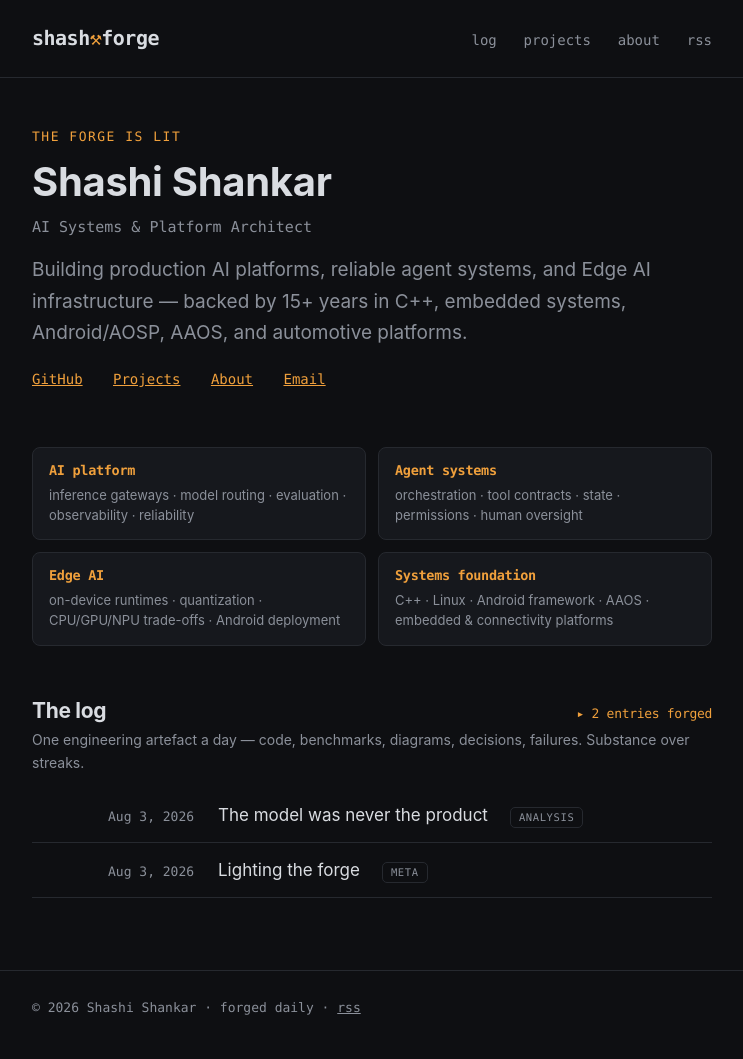
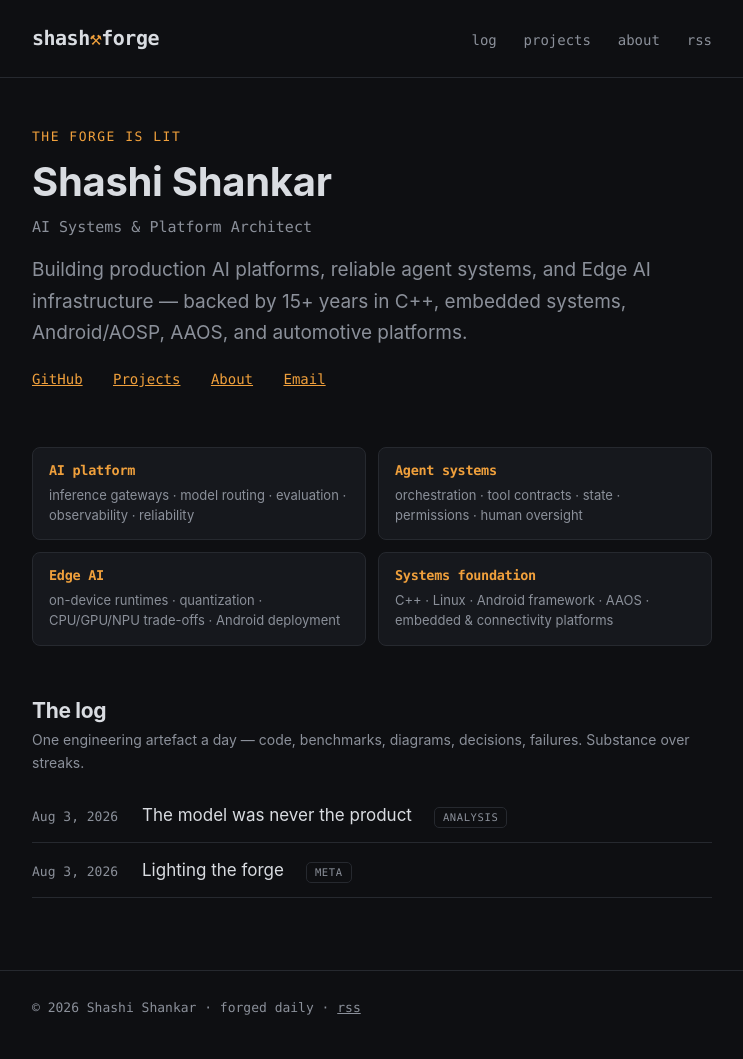
Before and after one commit to shashforge/shashforge.github.io, a Jekyll site: the page built from index.html, in a window 1280 px wide. Shown: the whole page, without its empty margins (268-1011 px from the left). Built offline with Jekyll 4.4.1, drawn with Linux system fonts in a browser that asks for light colours.

Commit message:
Update log header and note in index.html
Removed the entry count from the log header and adjusted the log note.

```diff
--- a/index.html
+++ b/index.html
@@ -37,7 +37,7 @@ layout: default
   </div>
 </div>
 
-<h2 class="log-head">The log <span class="streak">&#9656; {{ site.posts | size }} entries forged</span></h2>
+<h2 class="log-head">The log</h2>
 <p class="log-note">
   One engineering artefact a day &mdash; code, benchmarks, diagrams,
   decisions, failures. Substance over streaks.
@@ -46,7 +46,6 @@ layout: default
 <ul class="log-list">
   {% for post in site.posts %}
   <li>
-    <span class="day">{% if post.day %}Day {{ post.day }}{% endif %}</span>
     <span class="date">{{ post.date | date: "%b %-d, %Y" }}</span>
     <a href="{{ post.url }}">{{ post.title }}</a>
     {% if post.status %}<span class="status-badge">{{ post.status }}</span>{% endif %}
```
